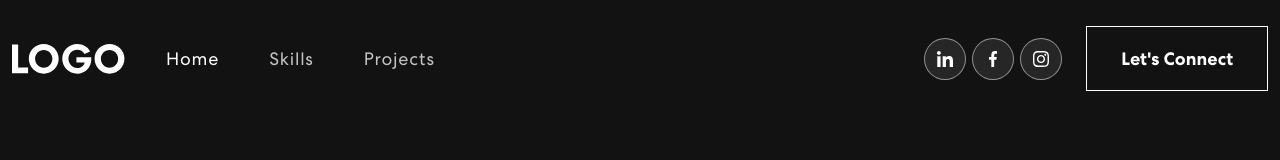
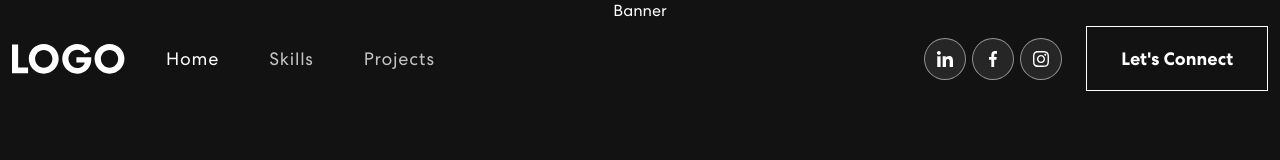
Before and after one commit to Patrikrizek/maiona-react-personal-portfolio, a React (Create React App) app: page / in a window 1280 px wide. Shown: the top 160 px of the page. Built offline with nearby package versions, Linux system fonts and the light colour scheme.

Commit message:
Banner component created

```diff
--- a/src/App.js
+++ b/src/App.js
@@ -1,11 +1,13 @@
 import './App.css';
 import 'bootstrap/dist/css/bootstrap.min.css';
 import NavBar from './components/NavBar';
+import Banner from './components/Banner';
 
 function App() {
   return (
     <div className="App">
       <NavBar />
+      <Banner />
     </div>
   );
 }
--- /dev/null
+++ b/src/components/Banner.jsx
@@ -0,0 +1,7 @@
+const Banner = () => {
+    return (
+        <p>Banner</p>
+    );
+}
+
+export default Banner;
```
